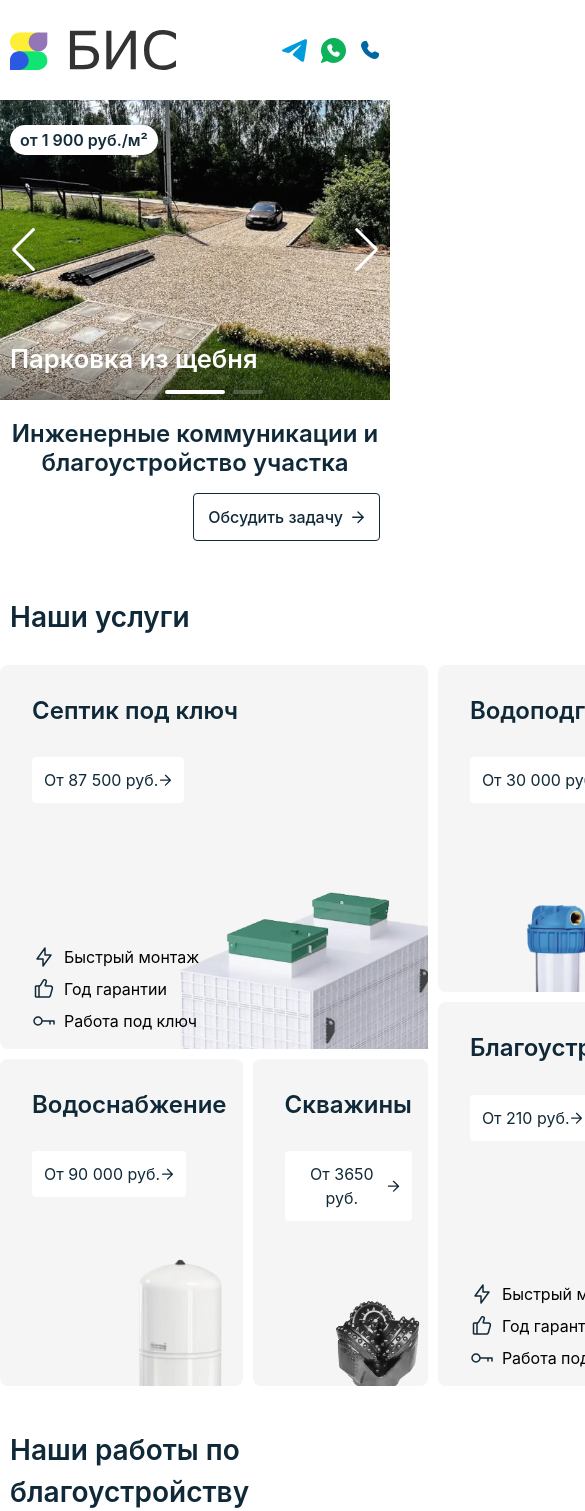
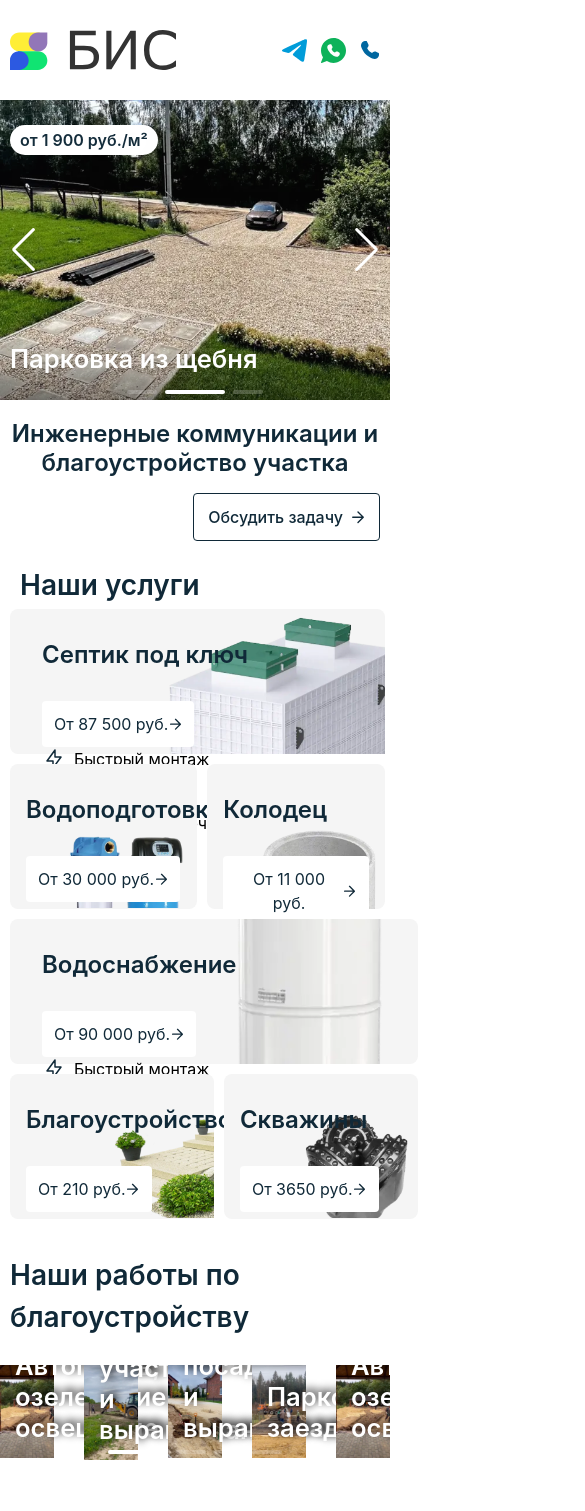
Before and after one commit to ShizLo/bis-tv, a Vue app: page / in a window 390 px wide. Shown: the top 1511 px of the page, 585 px wide, since content can reach past the window. Built offline with nearby package versions, Linux system fonts and the light colour scheme.

Commit message:
Наши услуги mobile (еще не готово)

```diff
--- a/src/components/OurServices.vue
+++ b/src/components/OurServices.vue
@@ -1,49 +1,75 @@
 <script>
-import ServiceCard from './ServiceCard.vue';
-import ServiceSmallCard from './ServiceSmallCard.vue';
+import ServiceCard from "./ServiceCard.vue";
+import ServiceSmallCard from "./ServiceSmallCard.vue";
 export default {
   components: {
     ServiceCard,
     ServiceSmallCard,
   },
-
-}
+};
 </script>
 <template>
-    <div class="container pb-4 pt-8">
-        <h2 class="content-bar__h2">Наши услуги</h2>
-    </div>
-    <section class="container py-2 flex">
-        <div class="parent w-full"> <!-- пока так хуй его знает как лучше придумать, чтобы компоненты не повторялись -->
-            <ServiceCard    class="serviceCard"
+  <section class="services">
+    <div class="services__container _container">
+      <h2 class="services__title title-service">Наши услуги</h2>
+      <div class="services__items">
+        <div class="services__column">
+          <div class="services__row">
+            <ServiceCard
+              class="services__row-item-big"
               title="Септик под ключ"
               price="87 500"
-                            path="src/assets/images/content-bar-img-1"/>
-            <ServiceSmallCard   class="smallCard1"
+              path="src/assets/images/content-bar-img-1"
+            />
+          </div>
+          <div class="services__row">
+            <ServiceSmallCard
+              class="services__row-item-sm"
               title="Водоподготовка"
               price="30 000"
-                                path="src/assets/images/content-bar-img-2"/>
-            <ServiceSmallCard   class="smallCard2"
+              path="src/assets/images/content-bar-img-2"
+            />
+            <ServiceSmallCard
+              class="services__row-item-sm"
               title="Колодец"
               price="11 000"
-                                path="src/assets/images/content-bar-img-3"/>
-            <ServiceSmallCard   class="smallCard3"
+              path="src/assets/images/content-bar-img-3"
+            />
+          </div>
+        </div>
+        <div class="services__column">
+          <div class="services__row">
+            <ServiceSmallCard
+              class="services__row-item-sm"
+              title="Благоустройство"
+              price="210"
+              path="src/assets/images/content-bar-img-4"
+            />
+            <ServiceSmallCard
+              class="services__row-item-sm"
+              title="Скважины"
+              price="3650"
+              path="src/assets/images/content-bar-img-6"
+            />
+          </div>
+          <div class="services__row">
+            <ServiceCard
+              class="services__row-item-big"
               title="Водоснабжение"
               price="90 000"
-                                path="src/assets/images/content-bar-img-5"/>
-            <ServiceSmallCard   class="smallCard4"
-                                title="Скважины"
-                                price="3650"
-                                path="src/assets/images/content-bar-img-6"/>
-            <ServiceCard        class="serviceCard1"
-                                title="Благоустройство"
-                                price="210"
-                                path="src/assets/images/content-bar-img-4"/>
+              path="src/assets/images/content-bar-img-5"
+            />
+          </div>
+        </div>
+      </div>
     </div>
   </section>
 </template>
-<style scoped>
-.content-bar__h2 {
+<style lang="scss" scoped>
+@use "../assets/styles/app.scss" as c;
+
+.services {
+  &__title {
     font-size: 28px;
     font-weight: 600;
     background: #fff;
@@ -52,29 +78,91 @@ export default {
     padding: 3px 10px;
     color: #102938;
   }
-
-.parent {  display: grid;
-  grid-template-columns: 1fr 1fr 1fr 1fr;
-  grid-template-rows: 1.4fr 0.2fr 1.4fr;
-  gap: 10px 10px;
-  grid-auto-flow: row;
-  grid-template-areas:
-    "serviceCard serviceCard smallCard1 smallCard2"
-    "serviceCard serviceCard serviceCard1 serviceCard1"
-    "smallCard3 smallCard4 serviceCard1 serviceCard1";
+  &__items {
+    display: flex;
+    gap: 10px;
+    @media (max-width: c.$md3) {
+      flex-wrap: wrap;
+    }
+  }
+  &__column {
+    display: flex;
+    flex-wrap: wrap;
+    flex: 1 1 50%;
+    gap: 10px;
+    @media (max-width: c.$md3) {
+      flex: 1 1 100%;
+      &:last-child {
+        flex-direction: column-reverse;
+      }
+    }
+  }
+  &__row {
+    display: flex;
+    width: 100%;
+    gap: 10px;
+    &-item-big {
+      width: 100%;
+      height: 350px;
+      @media (max-width: c.$md1) {
+        height: 320px;
+      }
+      @media (max-width: c.$md2) {
+        height: 270px;
+      }
+      @media (max-width: c.$md3) {
+        height: 145px;
+      }
+    }
+    &-item-sm {
+      width: 50%;
+      height: 230px;
+      @media (max-width: c.$md1) {
+        height: 200px;
+      }
+      @media (max-width: c.$md2) {
+        height: 150px;
+      }
+      @media (max-width: c.$md3) {
+        height: 145px;
+      }
+    }
+  }
 }
 
-.serviceCard { grid-area: serviceCard; }
+// .parent {
+//   display: grid;
+//   grid-template-columns: 1fr 1fr 1fr 1fr;
+//   grid-template-rows: 1.4fr 0.2fr 1.4fr;
+//   gap: 10px 10px;
+//   grid-auto-flow: row;
+//   grid-template-areas:
+//     "serviceCard serviceCard smallCard1 smallCard2"
+//     "serviceCard serviceCard serviceCard1 serviceCard1"
+//     "smallCard3 smallCard4 serviceCard1 serviceCard1";
+// }
 
-.serviceCard1 { grid-area: serviceCard1; }
+// .serviceCard {
+//   grid-area: serviceCard;
+// }
 
-.smallCard1 { grid-area: smallCard1; }
+// .serviceCard1 {
+//   grid-area: serviceCard1;
+// }
 
-.smallCard2 { grid-area: smallCard2; }
+// .smallCard1 {
+//   grid-area: smallCard1;
+// }
 
-.smallCard3 { grid-area: smallCard3; }
+// .smallCard2 {
+//   grid-area: smallCard2;
+// }
 
-.smallCard4 { grid-area: smallCard4; }
+// .smallCard3 {
+//   grid-area: smallCard3;
+// }
 
-
+// .smallCard4 {
+//   grid-area: smallCard4;
+// }
 </style>
--- a/src/components/ServiceSmallCard.vue
+++ b/src/components/ServiceSmallCard.vue
@@ -13,8 +13,10 @@ export default {
 };
 </script>
 <template>
-  <section class="rounded-lg bg-neutral-500 hover:bg-blue transition delay-150">
-    <div class="flex ml-4 h-full">
+  <div
+    class="service__item rounded-lg bg-neutral-500 hover:bg-blue transition delay-150"
+  >
+    <div class="flex h-full">
       <a
         class="content__link flex flex-col self-start justify-between p-4 h-full w-full"
         href="#"
@@ -30,7 +32,7 @@ export default {
         </div>
       </a>
     </div>
-  </section>
+  </div>
 </template>
 <style scoped>
 a {
```
Lines whose indentation alone changed are shown as unchanged.
